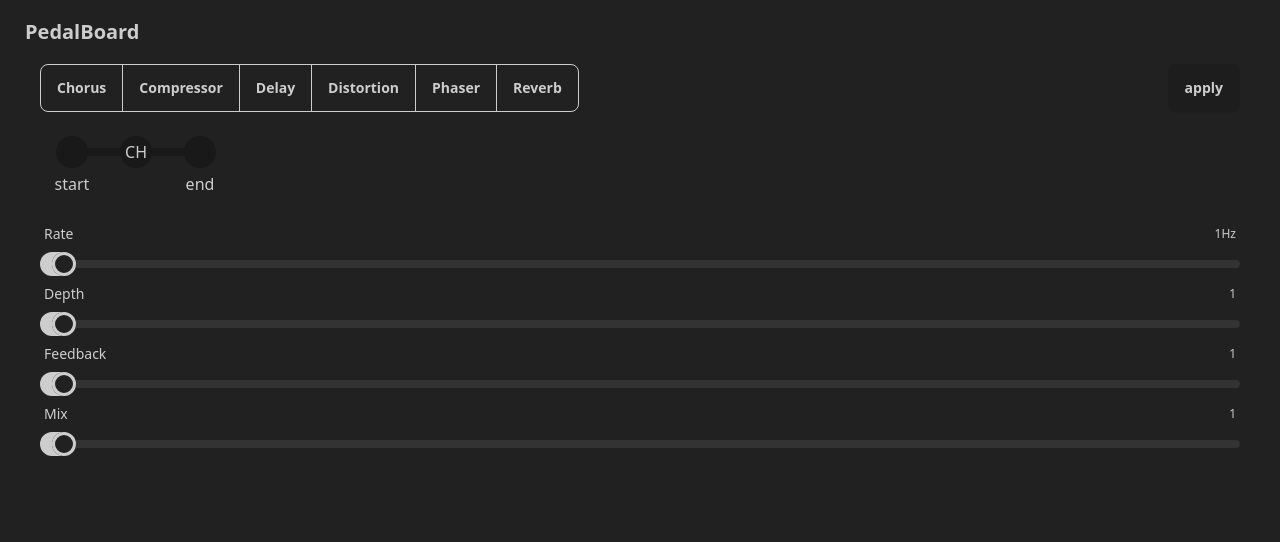
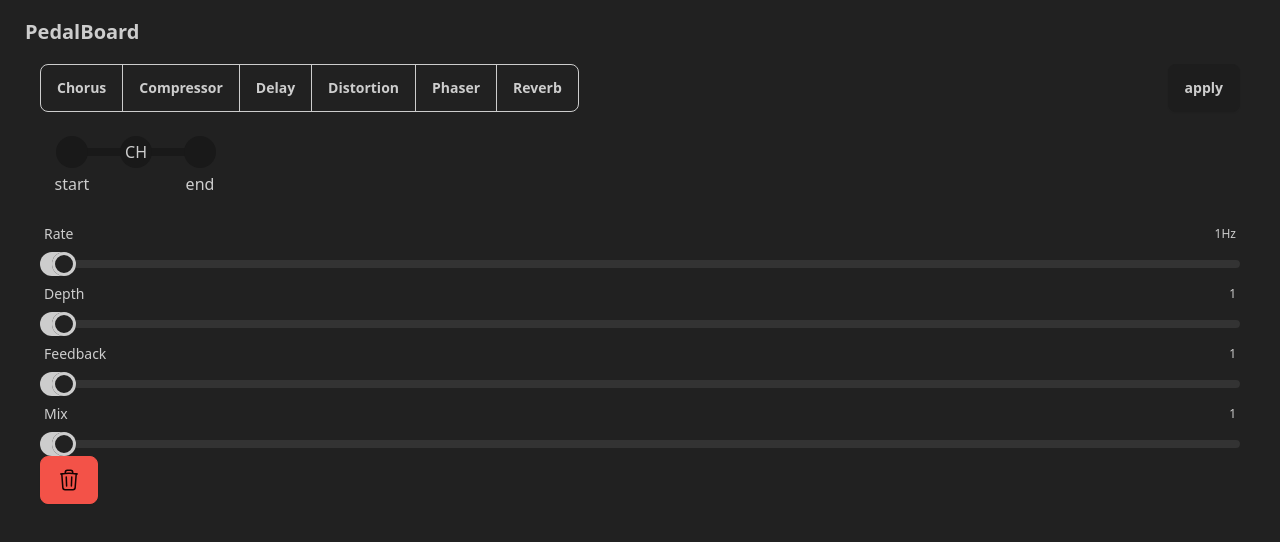
Before and after one commit to meuzi8122/spotify-pedalboard-control, a SvelteKit app: page / in a window 1280 px wide. Both pictures are taken after a click on the button "Chorus". Shown: the top 542 px of the page. Built offline with nearby package versions, Linux system fonts and the light colour scheme.

Commit message:
エフェクター削除

```diff
--- /dev/null
+++ b/src/lib/component/icon/TrashIcon.svelte
@@ -0,0 +1,14 @@
+<svg
+  xmlns="http://www.w3.org/2000/svg"
+  fill="none"
+  viewBox="0 0 24 24"
+  stroke-width="1.5"
+  stroke="currentColor"
+  class="size-6"
+>
+  <path
+    stroke-linecap="round"
+    stroke-linejoin="round"
+    d="m14.74 9-.346 9m-4.788 0L9.26 9m9.968-3.21c.342.052.682.107 1.022.166m-1.022-.165L18.16 19.673a2.25 2.25 0 0 1-2.244 2.077H8.084a2.25 2.25 0 0 1-2.244-2.077L4.772 5.79m14.456 0a48.108 48.108 0 0 0-3.478-.397m-12 .562c.34-.059.68-.114 1.022-.165m0 0a48.11 48.11 0 0 1 3.478-.397m7.5 0v-.916c0-1.18-.91-2.164-2.09-2.201a51.964 51.964 0 0 0-3.32 0c-1.18.037-2.09 1.022-2.09 2.201v.916m7.5 0a48.667 48.667 0 0 0-7.5 0"
+  />
+</svg>
--- a/src/routes/+page.svelte
+++ b/src/routes/+page.svelte
@@ -10,6 +10,7 @@
   import PhaserParameterForm from "$lib/component/form/PhaserParameterForm.svelte";
   import type { Pedal } from "../lib/pedal-type";
   import { v4 as uuidv4 } from "uuid";
+  import TrashIcon from "$lib/component/icon/TrashIcon.svelte";
 
   function selectPedal(id: string) {
     selectedPedalId = id;
@@ -58,6 +59,10 @@
     pedals.push({ id: uuidv4(), name: "", kind: "reverb", parameters: { roomSize: 1 } });
     pedals = pedals;
     selectLatestPedal();
+  }
+
+  function deletePedal() {
+    pedals = pedals.filter((pedal) => pedal.id != selectedPedalId);
   }
 
   async function applyEffects() {
@@ -130,21 +135,28 @@
       <li data-content="" class="step">end</li>
     </ul>
   </div>
+  {#if selectedPedal}
     <div>
-    {#if selectedPedal?.kind == "chorus"}
+      {#if selectedPedal.kind == "chorus"}
         <ChorusParameterForm parameters={selectedPedal.parameters} />
-    {:else if selectedPedal?.kind == "compressor"}
+      {:else if selectedPedal.kind == "compressor"}
         <CompressorParameterForm parameters={selectedPedal.parameters} />
-    {:else if selectedPedal?.kind == "distortion"}
+      {:else if selectedPedal.kind == "distortion"}
         <DistortionParameterForm parameters={selectedPedal.parameters} />
-    {:else if selectedPedal?.kind == "delay"}
+      {:else if selectedPedal.kind == "delay"}
         <DelayParameterForm parameters={selectedPedal.parameters} />
-    {:else if selectedPedal?.kind == "phaser"}
+      {:else if selectedPedal.kind == "phaser"}
         <PhaserParameterForm parameters={selectedPedal.parameters} />
-    {:else if selectedPedal?.kind == "reverb"}
+      {:else if selectedPedal.kind == "reverb"}
         <ReverbParameterForm parameters={selectedPedal.parameters} />
       {/if}
     </div>
+    <div>
+      <button class="btn btn-error" on:click={deletePedal}>
+        <TrashIcon />
+      </button>
+    </div>
+  {/if}
 </div>
 
 <style>
```
Lines whose indentation alone changed are shown as unchanged.
